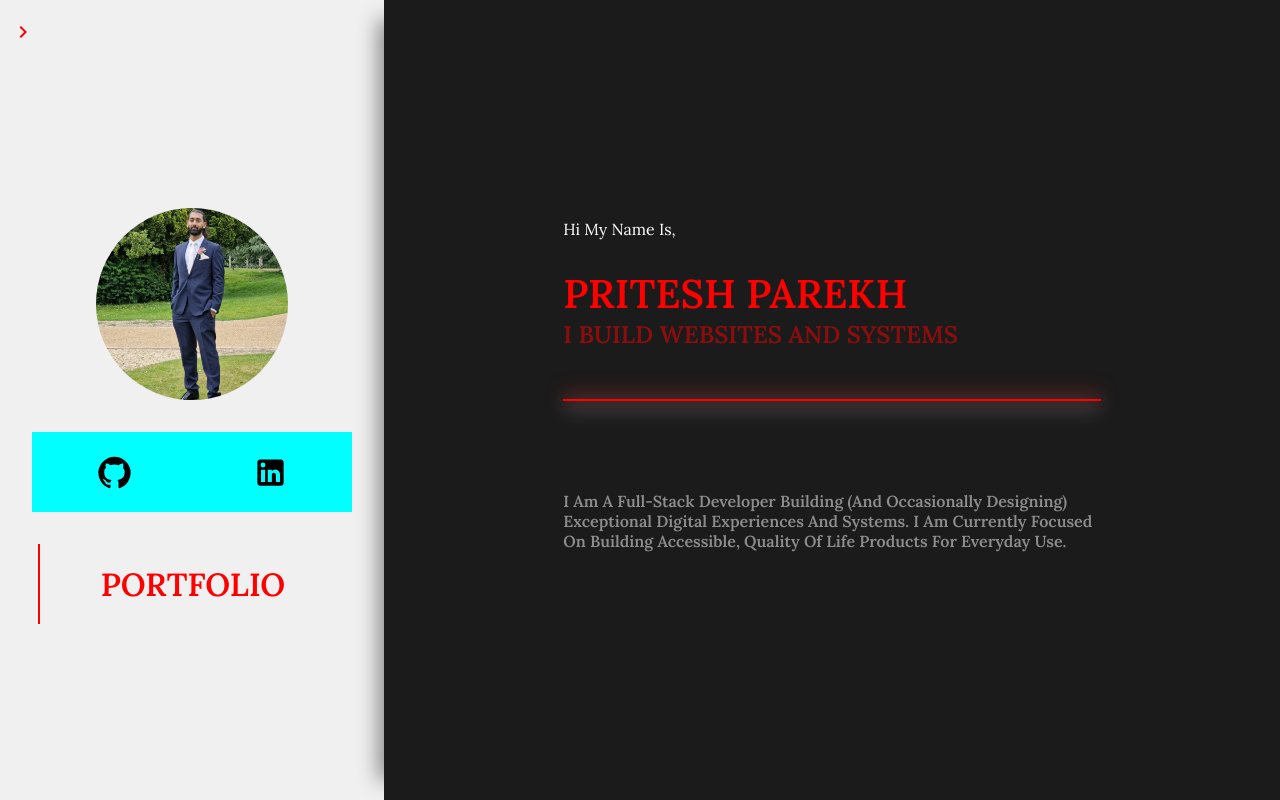
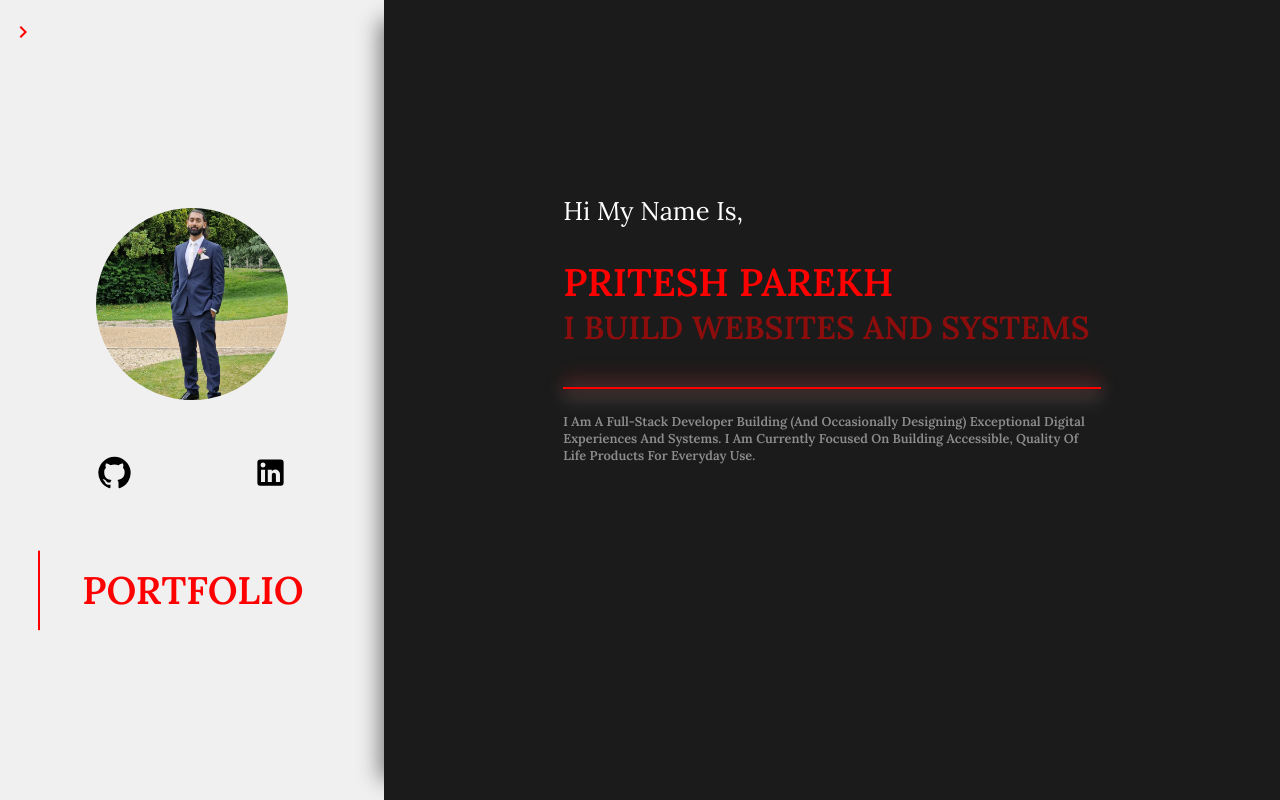
Before and after one commit to Pritesh2k/pritesh-portfolio-aws, a React (Create React App) app: page / in a window 1280 px wide. Built offline with nearby package versions, Linux system fonts and the light colour scheme.

Commit message:
adjustments 2

```diff
--- a/src/CSS/home.css
+++ b/src/CSS/home.css
@@ -51,8 +51,6 @@
     padding-left: 0.5em;
     padding-right: 0.5em;
     gap: 0.5em;
-
-    background-color: aqua;
 }
 
 .link {
@@ -112,6 +110,7 @@
 
     font-family: "Lora", serif;
     text-transform: capitalize;
+    font-size: 2vw;
 
     animation: fade-down 1s ease-in-out forwards;
     animation-delay: 1s;
@@ -128,7 +127,7 @@
 
     font-family: "Lora", serif;
     text-transform: uppercase;
-    font-size: 2.5em;
+    font-size: 3vw;
     font-weight: 600;
 
     color: red;
@@ -147,7 +146,7 @@
 
     font-family: "Lora", serif;
     text-transform: uppercase;
-    font-size: 1.5em;
+    font-size: 2.5vw;
     font-weight: 600;
     opacity: 0;
 
@@ -169,7 +168,7 @@
     box-shadow: 0px -5px 20px 0px rgb(255, 0, 0),
         /* White shadow on top */
         0px 5px 20px 0px rgb(255, 255, 255);
-    /* Red shadow on bottom */
+        /* Red shadow on bottom */
 
     animation: home-line-expand 1s ease-in-out forwards;
     animation-delay: 2.5s;
@@ -178,15 +177,16 @@
 .home-short-about {
     display: flex;
     justify-content: start;
-    align-items: center;
+    align-items: start;
 
     width: 60%;
     height: 30%;
     opacity: 0;
+    margin-top: 3vh;
 
     font-family: "Lora", serif;
     text-transform: capitalize;
-    font-size: 1em;
+    font-size: 1vw;
     font-weight: 600;
 
     color: rgba(255, 255, 255, 0.5);
@@ -226,7 +226,7 @@
     height: 10%;
 
     font-family: "Lora", serif;
-    font-size: 2em;
+    font-size: 3vw;
     font-weight: 600;
     text-transform: uppercase;
 
--- a/src/Pages/Home.js
+++ b/src/Pages/Home.js
@@ -1,4 +1,4 @@
-import React, { useState, useEffect } from 'react';
+import React from 'react';
 import '../CSS/home.css'
 
 import profilePic from '../Assets/Profile-pic.jpg'
@@ -13,7 +13,7 @@ function Home() {
       <div className='home-container'>
         <div className='home-subheader'>
           <div className='picture-container'>
-            <img className='cover-picture' src={profilePic} alt='profile picture' />
+            <img className='cover-picture' src={profilePic} alt='profile' />
             <div className='link-container'>
               <div className='link'><GitHubIcon fontSize='large'/></div>
               <div className='link'><LinkedInIcon fontSize='large'/></div>
```
